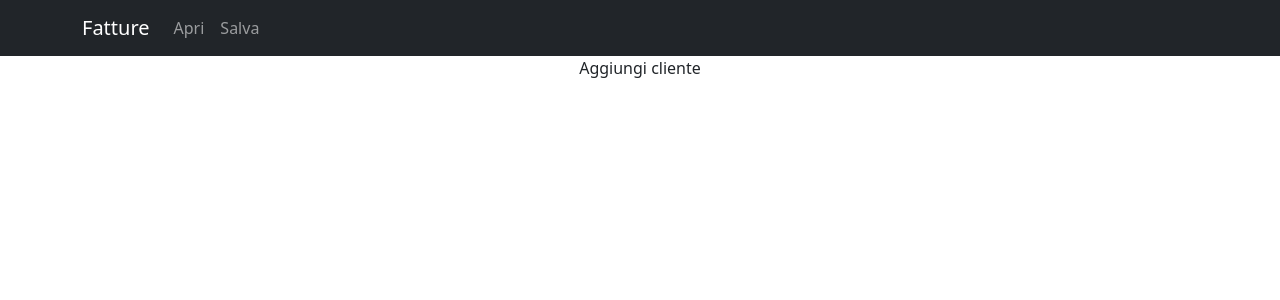
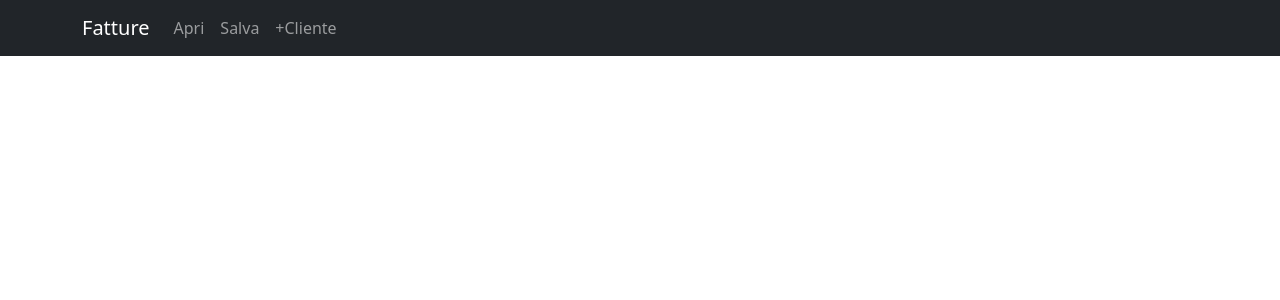
Before and after one commit to FissoreD/fatture, a React (Create React App) app: page / in a window 1280 px wide. Shown: the top 300 px of the page. Built offline with nearby package versions, Linux system fonts and the light colour scheme.

Commit message:
+Cliente

```diff
--- a/src/page.tsx
+++ b/src/page.tsx
@@ -111,6 +111,7 @@ export default function Home() {
           <Nav className="me-auto">
             <Nav.Link href="#link">{JsonLoader(setCts)}</Nav.Link>
             <Nav.Link href="#home">{DownloadJsonButton(cts1)}</Nav.Link>
+            <Nav.Link href="#home"><div onClick={adder}> +Cliente </div></Nav.Link>
         </Nav>
       </Container>
     </Navbar>
@@ -119,8 +120,5 @@ export default function Home() {
       {cts1.map((c, i) => ppcliente(remover(i), setter(i), c, i))}
       </Col>
     </Container>
-    <Container className='d-flex justify-content-center'>
-      <label style={{ maxWidth: 500 }} onClick={adder}>Aggiungi cliente</label>
-    </Container>
   </>
 }
```
